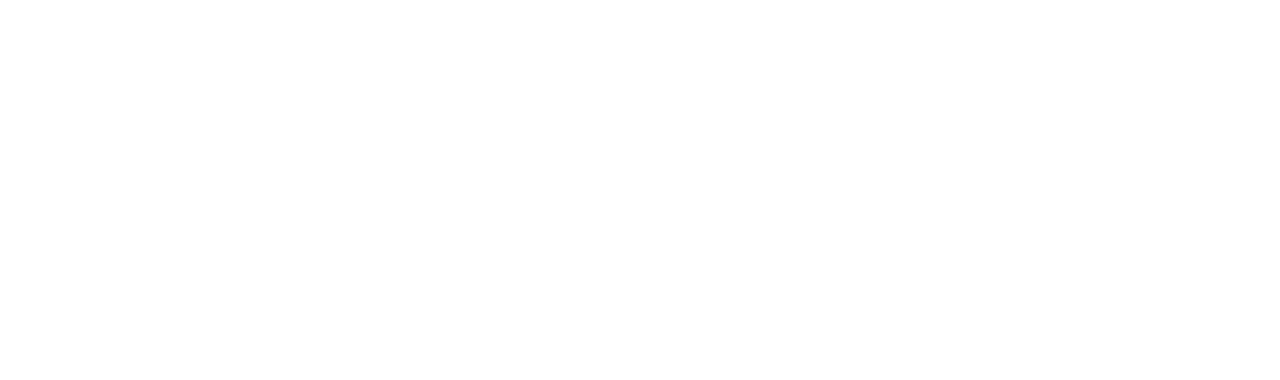
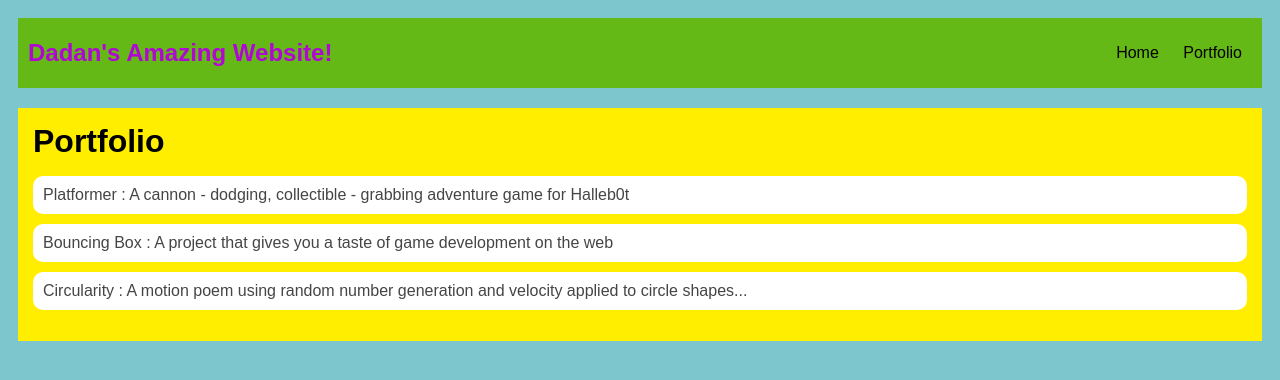
Before and after one commit to Dadan-C/Dadan-C.github.io, a plain HTML site: page portfolio.html in a window 1280 px wide. Drawn offline with Linux system fonts and the light colour scheme.

Commit message:
add portfolio.html file

```diff
--- a/portfolio.html
+++ b/portfolio.html
@@ -0,0 +1,32 @@
+<!DOCTYPE HTML>
+<html>
+    <head>
+        <title>Dadan's Amazing Website!</title>
+        <link rel="stylesheet" href="style.css">
+    </head>
+
+    <body>
+        <div id="all-contents">
+            <nav>
+                <h1>Dadan's Amazing Website!</h1>
+                <ul id="nav-ul">
+                   <li class="nav-li">
+                   <a class="nav-a" href="index.html">Home</a>
+                 </li>
+                 <li class="nav-li">
+                   <a class="nav-a" href="portfolio.html">Portfolio</a>
+                 </li>
+             </ul>
+         </nav>
+     </div>
+     <main>
+        <div class="content">
+            <h1>Portfolio</h1>
+            <ul id="portfolio">
+                <li><a href="projects/platformer/">Platformer : A cannon - dodging, collectible - grabbing adventure game for Halleb0t</a></li>
+                <li><a href="projects/bouncing-box/">Bouncing Box : A project that gives you a taste of game development on the web </a></li>
+                <li><a href="projects/circularity/">Circularity : A motion poem using random number generation and velocity applied to circle shapes...</a></li>
+            </ul>
+        </div>
+    </main>
+</html>
--- a/style.css
+++ b/style.css
@@ -5,7 +5,7 @@ body {
     font-family: arial;
 }
 #all-contents {
-  max-width: 800px;
+  max-width: 3000px;
     margin: auto;
 }
 
@@ -38,7 +38,7 @@ a {
 
 /* main container area beneath menu */
 main {
-    background: rgb(255, 191, 16);
+    background: rgb(255, 238, 0);
     display: flex;
 }
 .sidebar {
@@ -46,7 +46,7 @@ main {
     padding: 10px;
 }
 .sidebar-img {
-    width: 200px;
+    width: 400px;
 }
 .content {
     flex: 1;
@@ -61,3 +61,28 @@ main {
 h2, h3 {
     margin: 0px;
 }
+         /* portfolio styles */
+         .content h1 {
+            color: black;
+        }
+
+        #portfolio {
+            list-style-type: none;
+            padding-left: 0;
+        }
+
+        #portfolio li {
+            background: #fff;
+            padding: 10px;
+            border-radius: 10px;
+            margin-bottom: 10px;
+        }
+
+        #portfolio li:hover {
+            background: #eee;
+        }
+
+        #portfolio a {
+            text-decoration: none;
+            color: #454545;
+        }
```
Also changed, not shown: index.html (+6 -6 lines).
